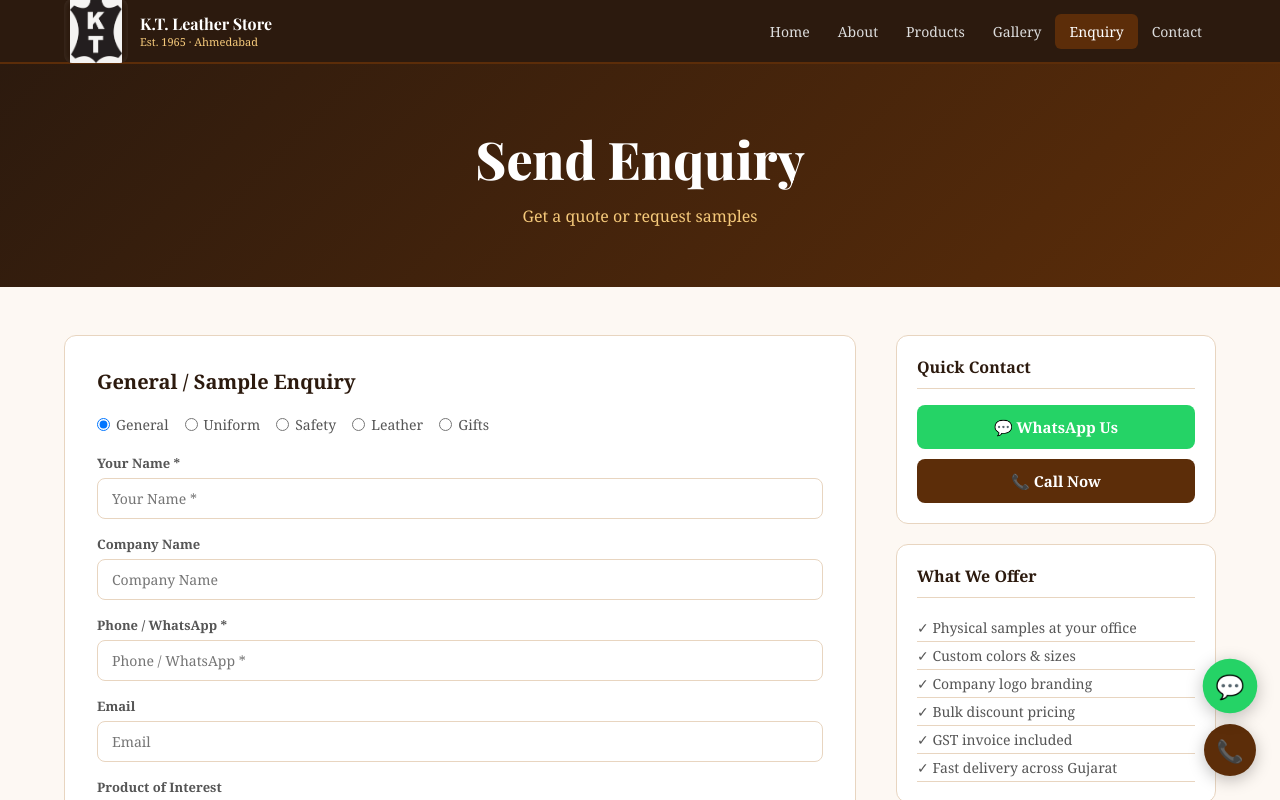
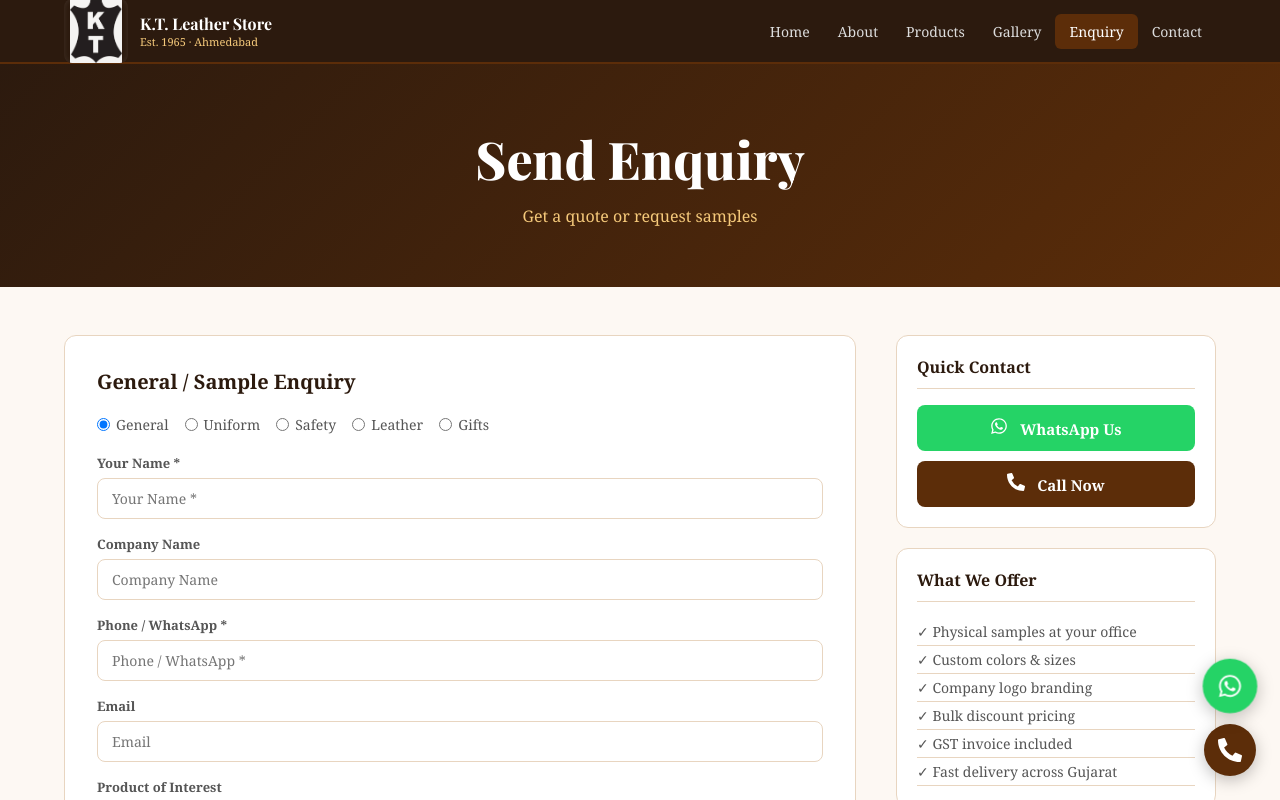
Before and after one commit to Ketul-Maheriya/K-T-Leather, a React (Vite) app in the folder K. T. Leather/frontend/: page / in a window 1280 px wide. Both pictures are taken after a click on the button "Enquiry". Shown: the top 800 px of the page. Built offline with nearby package versions, Linux system fonts and the light colour scheme.

Commit message:
Update WhatsApp icons in frontend

```diff
--- a/K. T. Leather/frontend/src/components/FloatingButtons.jsx
+++ b/K. T. Leather/frontend/src/components/FloatingButtons.jsx
@@ -1,11 +1,23 @@
+import { FaWhatsapp, FaPhoneAlt } from "react-icons/fa";
 import { styles } from "../styles/theme";
 import { COMPANY } from "../constants/data";
 
 export function FloatingButtons() {
   return (
     <div style={styles.floatingBtns}>
-      <a href={`https://wa.me/${COMPANY.whatsapp}`} target="_blank" style={styles.floatWA} title="WhatsApp">💬</a>
-      <a href={`tel:${COMPANY.phone1}`} style={styles.floatCall} title="Call">📞</a>
+      <a
+        href={`https://wa.me/${COMPANY.whatsapp}`}
+        target="_blank"
+        rel="noreferrer"
+        style={styles.floatWA}
+        title="WhatsApp"
+        aria-label="WhatsApp"
+      >
+        <FaWhatsapp size={24} />
+      </a>
+      <a href={`tel:${COMPANY.phone1}`} style={styles.floatCall} title="Call" aria-label="Call">
+        <FaPhoneAlt size={24} />
+      </a>
     </div>
   );
 }
--- a/K. T. Leather/frontend/src/pages/ContactPage.jsx
+++ b/K. T. Leather/frontend/src/pages/ContactPage.jsx
@@ -1,3 +1,4 @@
+import { FaWhatsapp } from "react-icons/fa";
 import { styles } from "../styles/theme";
 import { COMPANY } from "../constants/data";
 
@@ -27,7 +28,15 @@ export function ContactPage() {
               <a href={`tel:${COMPANY.phone1}`} style={styles.contactLink}>+91 {COMPANY.phone1}</a><br />
               <a href={`tel:${COMPANY.phone2}`} style={styles.contactLink}>+91 {COMPANY.phone2}</a>
               <div style={{ marginTop: 12 }}>
-                <a href={`https://wa.me/${COMPANY.whatsapp}`} target="_blank" rel="noreferrer" style={styles.waBtn}>💬 Chat on WhatsApp</a>
+                <a
+                  href={`https://wa.me/${COMPANY.whatsapp}`}
+                  target="_blank"
+                  rel="noreferrer"
+                  style={styles.waBtn}
+                  aria-label="Chat on WhatsApp"
+                >
+                  <FaWhatsapp size={18} style={{ marginRight: 8 }} /> Chat on WhatsApp
+                </a>
               </div>
             </div>
           </div>
--- a/K. T. Leather/frontend/src/pages/EnquiryPage.jsx
+++ b/K. T. Leather/frontend/src/pages/EnquiryPage.jsx
@@ -1,4 +1,5 @@
 import { useState } from "react";
+import { FaWhatsapp, FaPhoneAlt } from "react-icons/fa";
 import { styles } from "../styles/theme";
 import { COMPANY } from "../constants/data";
 
@@ -114,8 +115,12 @@ export function EnquiryPage({ preProduct }) {
           <div style={styles.enquirySide}>
             <div style={styles.enquirySideCard}>
               <h4 style={styles.sideCardTitle}>Quick Contact</h4>
-              <a href={`https://wa.me/${COMPANY.whatsapp}`} target="_blank" style={styles.waBtn}>💬 WhatsApp Us</a>
-              <a href={`tel:${COMPANY.phone1}`} style={styles.callBtn}>📞 Call Now</a>
+              <a href={`https://wa.me/${COMPANY.whatsapp}`} target="_blank" rel="noreferrer" style={styles.waBtn} aria-label="WhatsApp">
+                <FaWhatsapp size={18} style={{ marginRight: 8 }} /> WhatsApp Us
+              </a>
+              <a href={`tel:${COMPANY.phone1}`} style={styles.callBtn} aria-label="Call">
+                <FaPhoneAlt size={18} style={{ marginRight: 8 }} /> Call Now
+              </a>
             </div>
             <div style={styles.enquirySideCard}>
               <h4 style={styles.sideCardTitle}>What We Offer</h4>
```
